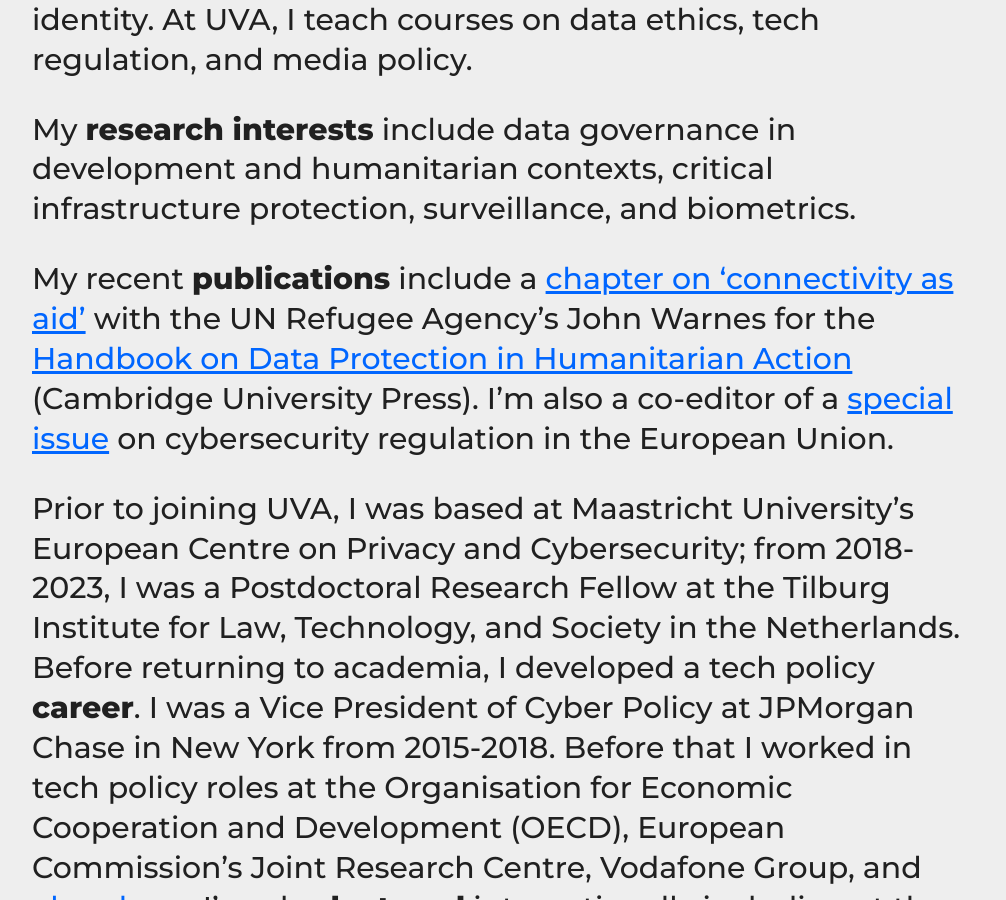
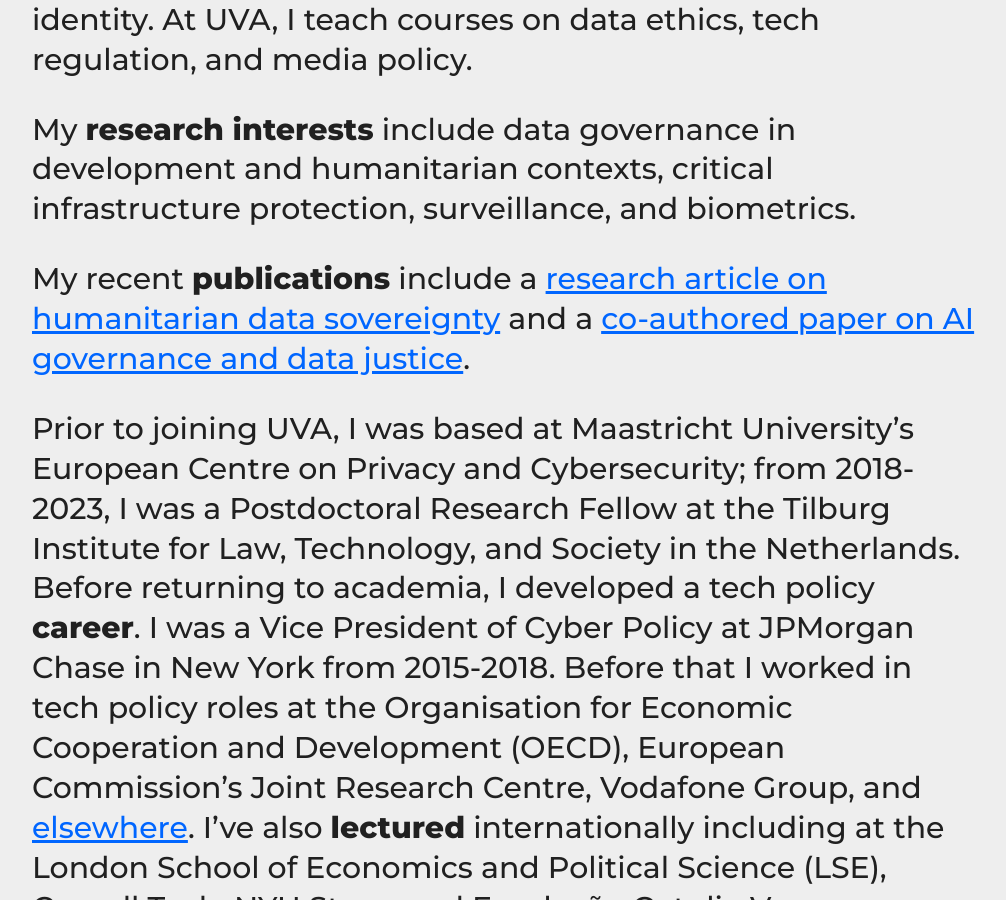
Before and after one commit to haroonalrasheed/641a, a Jekyll site: the page built from index.md, in a window 1280 px wide and 900 px high, scrolled down 321 px. Shown: the whole window, without its empty margins (132-1138 px from the left). Built offline with Jekyll 4.4.1, drawn with Linux system fonts in a browser that asks for light colours.

Commit message:
Update index.md

```diff
--- a/index.md
+++ b/index.md
@@ -6,7 +6,7 @@ I'm an **Assistant Professor** of Media Studies and Data Science (joint appointm
 
 My **research interests** include data governance in development and humanitarian contexts, critical infrastructure protection, surveillance, and biometrics.
 
-My recent **publications** include a [chapter on 'connectivity as aid'](https://doi.org/10.1017/9781009414630.021) with the UN Refugee Agency's John Warnes for the [Handbook on Data Protection in Humanitarian Action](https://www.cambridge.org/core/books/handbook-on-data-protection-in-humanitarian-action/025CE3DFD1FAD908DD1412C20E49F955) (Cambridge University Press). I'm also a co-editor of a [special issue](https://doi.org/10.1016/j.clsr.2024.106104) on cybersecurity regulation in the European Union.
+My recent **publications** include a [research article on humanitarian data sovereignty](https://doi.org/10.1177/20539517251361109) and a [co-authored paper on AI governance and data justice](https://doi.org/10.1177/29768640241306800).
 
 Prior to joining UVA, I was based at Maastricht University's European Centre on Privacy and Cybersecurity; from 2018-2023, I was a Postdoctoral Research Fellow at the Tilburg Institute for Law, Technology, and Society in the Netherlands. Before returning to academia, I developed a tech policy **career**. I was a Vice President of Cyber Policy at JPMorgan Chase in New York from 2015-2018. Before that I worked in tech policy roles at the Organisation for Economic Cooperation and Development (OECD), European Commission's Joint Research Centre, Vodafone Group, and [elsewhere](http://sixfouronea.net/professional-history/). I've also **lectured** internationally including at the London School of Economics and Political Science (LSE), Cornell Tech, NYU Stern, and Fundação Getulio Vargas.
 
```
